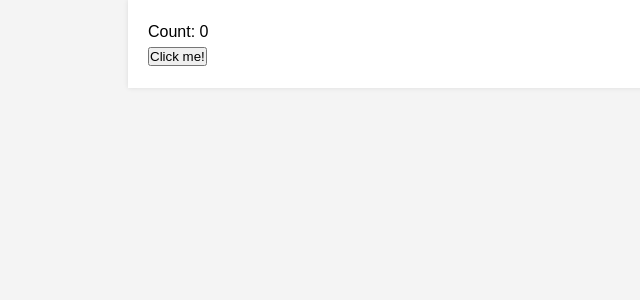
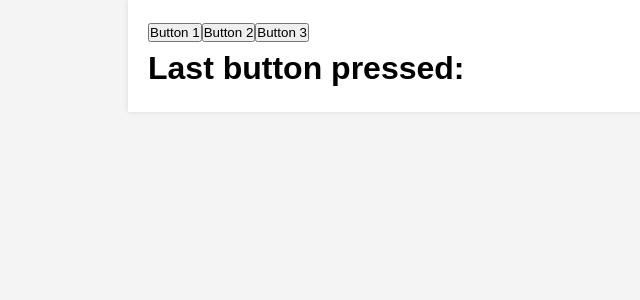
Before and after one commit to mredag/reactExercises, a React (Create React App) app in the folder react-exercises/: page / in a window 1280 px wide. Shown: the top 300 px of the page, without its empty margins (0-640 px from the left). Built offline with nearby package versions, Linux system fonts and the light colour scheme.

Commit message:
exercise 16 done

```diff
--- a/react-exercises/src/App.js
+++ b/react-exercises/src/App.js
@@ -1,10 +1,10 @@
 import React from 'react';
-import ClickCounter from './ClickCounter';
+import ClickTracker from './ClickTracker';
 
 function App() {
   return (
     <div className="App">
-      <ClickCounter />
+      <ClickTracker />
     </div>
   );
 }
--- /dev/null
+++ b/react-exercises/src/ClickTracker.js
@@ -0,0 +1,33 @@
+import React, { Component } from 'react';
+
+class ClickTracker extends Component {
+  constructor(props) {
+    super(props);
+    this.state = {
+      lastButtonPressed: ''
+    };
+  }
+
+  handleButtonClick = (event) => {
+    this.setState({ lastButtonPressed: event.target.name });
+  };
+
+  render() {
+    return (
+      <div>
+        <button name="Button 1" onClick={this.handleButtonClick}>
+          Button 1
+        </button>
+        <button name="Button 2" onClick={this.handleButtonClick}>
+          Button 2
+        </button>
+        <button name="Button 3" onClick={this.handleButtonClick}>
+          Button 3
+        </button>
+        <h1>Last button pressed: {this.state.lastButtonPressed}</h1>
+      </div>
+    );
+  }
+}
+
+export default ClickTracker;
```
